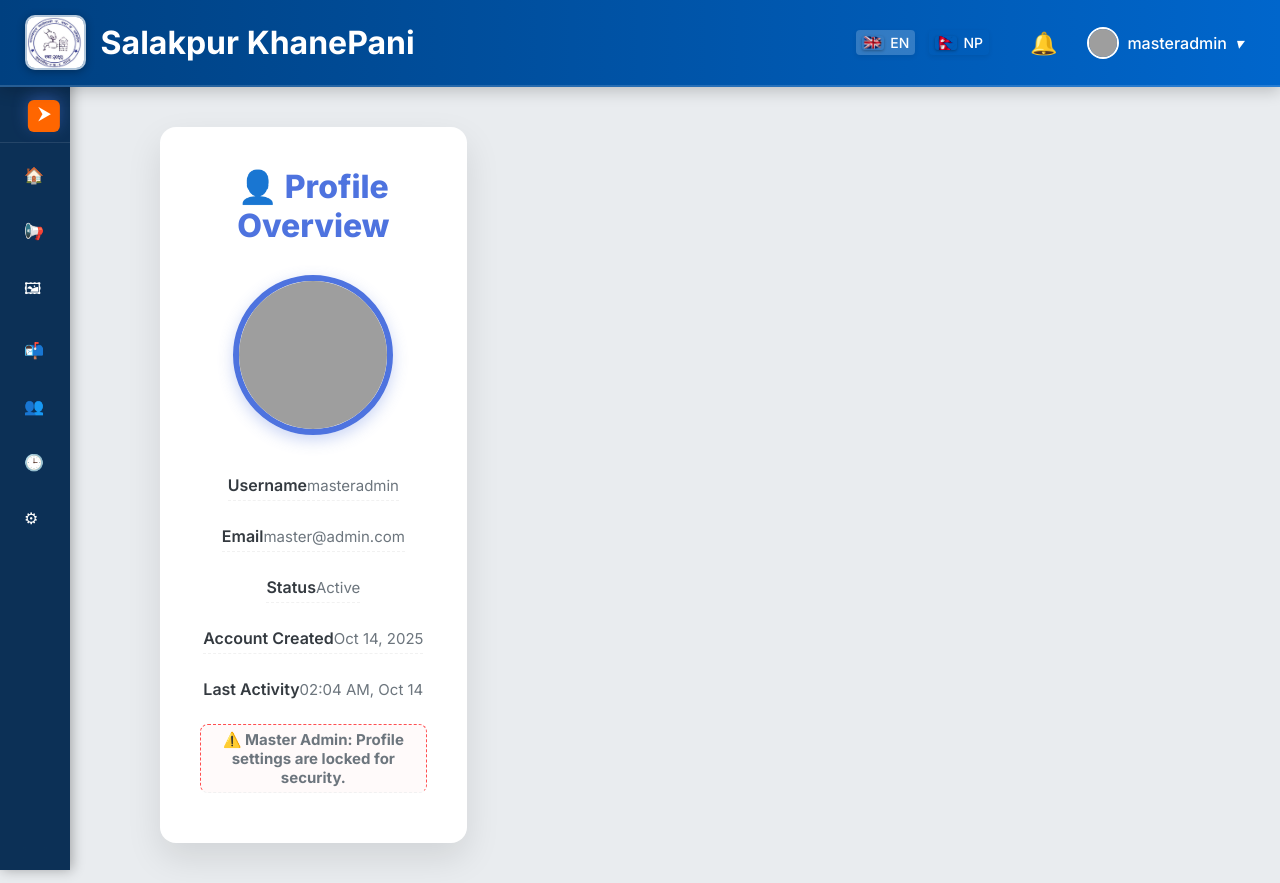
After one commit to NischalAcharya060/Khanepani, a PHP site: page /admin/profile.php in a window 1280 px wide. The commit adds this page. Run offline with PHP 8.4, Linux system fonts and the light colour scheme; the visitor is signed in with stand-in values (Sample User, id 1); data that the repository does not hold is empty; grey boxes are pictures that could not be loaded.

Commit message:
improvements

```diff
--- /dev/null
+++ b/admin/profile.php
@@ -0,0 +1,391 @@
+<?php
+session_start();
+// NOTE: Assuming db.php and lang.php exist and contain necessary logic.
+include '../config/db.php';
+include '../config/lang.php';
+
+if (!isset($_SESSION['admin'])) {
+    header("Location: login.php");
+    exit();
+}
+
+$admin_id = $_SESSION['admin'];
+$is_master = false;
+$error = null;
+$success = $_SESSION['success'] ?? null;
+unset($_SESSION['success']); // Clear success message after displaying
+
+if ($admin_id === "master") {
+    $is_master = true;
+    // Master admin info (hardcoded)
+    $admin = [
+        'id' => 0,
+        'username' => 'masteradmin',
+        'email' => 'master@admin.com',
+        'status' => 'active',
+        'profile_pic' => 'default.png',
+        'created_at' => date('Y-m-d H:i:s'),
+        'last_login' => date('Y-m-d H:i:s'),
+        'password' => '', // Not needed
+    ];
+} else {
+    // Normal admin fetch
+    // FIX 1: Sanitize/validate the session ID immediately
+    $admin_id = intval($_SESSION['admin']);
+    $stmt = $conn->prepare("SELECT id, username, email, status, profile_pic, created_at, last_login, password FROM admins WHERE id = ?");
+    $stmt->bind_param("i", $admin_id);
+    $stmt->execute();
+    $result = $stmt->get_result();
+    $admin = $result->fetch_assoc();
+    $stmt->close();
+
+    if (!$admin) die("❌ Admin not found in database.");
+}
+
+// Handle profile update (only for normal admin)
+if (!$is_master && $_SERVER['REQUEST_METHOD'] === 'POST' && !isset($_POST['change_password'])) {
+    $new_username = trim($_POST['username']);
+    $profile_pic = $admin['profile_pic'] ?? 'default.png';
+
+    if (empty($new_username)) {
+        $error = "⚠️ Username cannot be empty.";
+    }
+
+    // Handle File Upload
+    if (empty($error) && !empty($_FILES['profile_pic']['name']) && $_FILES['profile_pic']['error'] === 0) {
+        $upload_dir = '../assets/uploads/profile/';
+        if (!is_dir($upload_dir)) mkdir($upload_dir, 0755, true);
+
+        // FIX 2: Security check - Verify MIME type
+        $allowed_types = ['image/jpeg', 'image/png', 'image/gif'];
+        $file_tmp = $_FILES['profile_pic']['tmp_name'];
+        $file_type = @mime_content_type($file_tmp);
+
+        if (!in_array($file_type, $allowed_types)) {
+            $error = "❌ Invalid file type. Only JPG, PNG, and GIF are allowed.";
+        } else {
+            $ext = pathinfo($_FILES['profile_pic']['name'], PATHINFO_EXTENSION);
+            // Generate secure, unique filename
+            $file_name = time() . '_' . bin2hex(random_bytes(8)) . '.' . $ext;
+            $target_file = $upload_dir . $file_name;
+
+            if (move_uploaded_file($file_tmp, $target_file)) {
+                // Delete old pic if it exists and is not default
+                if (!empty($admin['profile_pic']) && $admin['profile_pic'] !== 'default.png' && file_exists($upload_dir . $admin['profile_pic'])) {
+                    unlink($upload_dir . $admin['profile_pic']);
+                }
+                $profile_pic = $file_name;
+            } else {
+                $error = "❌ Failed to upload profile picture.";
+            }
+        }
+    }
+
+    // FIX 3: Perform the update if valid username and no upload error
+    if (empty($error)) {
+        // Only update if username or profile picture has actually changed
+        if ($new_username !== $admin['username'] || $profile_pic !== $admin['profile_pic']) {
+            $stmt = $conn->prepare("UPDATE admins SET username = ?, profile_pic = ? WHERE id = ?");
+            $stmt->bind_param("ssi", $new_username, $profile_pic, $admin['id']);
+            $stmt->execute();
+            $stmt->close();
+
+            $_SESSION['username'] = $new_username;
+            $_SESSION['success'] = "✅ Profile updated successfully! Changes will reflect after refresh.";
+            header("Location: profile.php");
+            exit();
+        } else {
+            $error = "⚠️ No changes detected. Nothing updated.";
+        }
+    }
+}
+
+// Handle password change (only for normal admin)
+if (!$is_master && isset($_POST['change_password'])) {
+    $current_pass = $_POST['current_password'];
+    $new_pass = $_POST['new_password'];
+    $confirm_pass = $_POST['confirm_password'];
+
+    if (password_verify($current_pass, $admin['password'])) {
+        if ($new_pass === $confirm_pass && strlen($new_pass) >= 8) { // Added minimum length check
+            $hashed = password_hash($new_pass, PASSWORD_DEFAULT);
+            $stmt = $conn->prepare("UPDATE admins SET password = ? WHERE id = ?");
+            $stmt->bind_param("si", $hashed, $admin['id']);
+            $stmt->execute();
+            $stmt->close();
+
+            $_SESSION['success'] = "✅ Password changed successfully!";
+            header("Location: profile.php");
+            exit();
+        } else {
+            $error = "⚠️ New password and confirm password do not match or new password is too short (min 8 chars).";
+        }
+    } else {
+        $error = "❌ Current password is incorrect.";
+    }
+}
+?>
+<!DOCTYPE html>
+<html lang="en">
+<head>
+    <meta charset="UTF-8">
+    <meta name="viewport" content="width=device-width, initial-scale=1.0">
+    <title>Profile - Admin</title>
+    <link href="https://fonts.googleapis.com/css2?family=Inter:wght@400;500;600;700;800&display=swap" rel="stylesheet">
+    <style>
+        /* Modern Reset and Typography */
+        * { box-sizing: border-box; margin: 0; padding: 0; font-family: 'Inter', sans-serif; }
+        body { background: #e9ecef; color: #343a40; min-height: 100vh; }
+
+        /* Layout Container */
+        .container {
+            max-width: 1000px;
+            margin: 20px auto;
+            padding: 20px;
+            display: grid;
+            grid-template-columns: 1fr 2fr;
+            gap: 40px;
+        }
+
+        /* Card Styling */
+        .card {
+            background: #ffffff;
+            border-radius: 16px;
+            padding: 40px;
+            box-shadow: 0 15px 35px rgba(0, 0, 0, 0.1);
+            transition: transform 0.3s ease, box-shadow 0.3s ease;
+            display: flex;
+            flex-direction: column;
+        }
+        .card:hover {
+            box-shadow: 0 20px 45px rgba(0, 0, 0, 0.15);
+        }
+
+        /* Profile Info */
+        .profile-info {
+            text-align: center;
+            align-items: center;
+            justify-content: center;
+            grid-column: 1 / 2; /* Forces it to the left column */
+        }
+        .profile-info img {
+            width: 160px;
+            height: 160px;
+            border-radius: 50%;
+            object-fit: cover;
+            border: 6px solid #4e73df;
+            margin-bottom: 25px;
+            box-shadow: 0 5px 15px rgba(78, 115, 223, 0.3);
+            transition: transform 0.4s cubic-bezier(0.175, 0.885, 0.32, 1.275);
+        }
+        .profile-info img:hover { transform: scale(1.08); }
+        .profile-info p {
+            margin: 10px 0;
+            font-size: 15px;
+            color: #6c757d;
+            display: flex;
+            justify-content: space-between;
+            align-items: center;
+            padding: 5px 0;
+            border-bottom: 1px dashed #f1f1f1;
+        }
+        .profile-info strong {
+            color: #343a40;
+            font-weight: 600;
+            font-size: 16px;
+        }
+
+        /* Headings */
+        h2 {
+            font-size: 32px;
+            color: #4e73df;
+            margin-bottom: 30px;
+            font-weight: 800;
+        }
+        h3 {
+            font-size: 22px;
+            margin: 30px 0 20px;
+            color: #343a40;
+            padding-bottom: 5px;
+            font-weight: 700;
+            border-bottom: 2px solid #f1f1f1;
+        }
+
+        /* Forms */
+        form { display: flex; flex-direction: column; gap: 15px; }
+        label { font-weight: 600; font-size: 14px; color: #495057; }
+
+        input[type="text"], input[type="password"], input[type="file"] {
+            padding: 12px 18px;
+            border-radius: 10px;
+            border: 1px solid #ced4da;
+            font-size: 15px;
+            width: 100%;
+            background: #f8f9fa;
+            transition: border-color 0.3s, box-shadow 0.3s;
+        }
+        input[type="text"]:focus, input[type="password"]:focus, input[type="file"]:focus {
+            border-color: #4e73df;
+            box-shadow: 0 0 0 3px rgba(78, 115, 223, 0.2);
+            background: #fff;
+            outline: none;
+        }
+
+        /* Button Styling */
+        button {
+            background: linear-gradient(45deg, #4e73df, #6610f2);
+            color: #fff;
+            padding: 14px;
+            border: none;
+            border-radius: 10px;
+            font-weight: 700;
+            cursor: pointer;
+            transition: all 0.3s ease;
+            letter-spacing: 0.5px;
+            box-shadow: 0 4px 15px rgba(78, 115, 223, 0.4);
+        }
+        button:hover {
+            background: linear-gradient(45deg, #6610f2, #4e73df);
+            transform: translateY(-2px);
+            box-shadow: 0 6px 20px rgba(78, 115, 223, 0.6);
+        }
+
+        /* Message Styles */
+        .error {
+            background: #fef2f2;
+            color: #b91c1c;
+            padding: 15px;
+            border-radius: 10px;
+            border: 1px solid #fca5a5;
+            margin-bottom: 25px;
+            text-align: center;
+            font-weight: 500;
+        }
+        .success {
+            background: #ecfdf5;
+            color: #065f46;
+            padding: 15px;
+            border-radius: 10px;
+            border: 1px solid #34d399;
+            margin-bottom: 25px;
+            text-align: center;
+            font-weight: 500;
+        }
+
+        /* Master Admin Warning */
+        .master-warning {
+            margin-top: 25px;
+            font-weight: 700;
+            color: #ff4d4f;
+            padding: 10px;
+            border: 1px dashed #ff4d4f;
+            border-radius: 8px;
+            background-color: #fffafa;
+        }
+
+        /* Responsive adjustments */
+        @media(max-width:992px){
+            .container {
+                grid-template-columns: 1fr; /* Stack columns */
+                gap: 30px;
+                margin: 30px auto;
+            }
+            .profile-info {
+                grid-column: 1 / 2;
+            }
+        }
+        @media(max-width:576px){
+            .card {
+                padding: 30px 20px;
+                border-radius: 12px;
+            }
+            h2 { font-size: 28px; }
+            h3 { font-size: 20px; margin-top: 20px; }
+            .profile-info img { width: 120px; height: 120px; }
+            .profile-info p { font-size: 14px; }
+        }
+    </style>
+</head>
+<body>
+
+<?php include '../components/admin_header.php'; ?>
+
+<div class="container">
+
+    <!-- Profile Info Card -->
+    <div class="card profile-info">
+        <h2><span style="color:#6610f2;">👤</span> Profile Overview</h2>
+
+        <img src="../assets/uploads/profile/<?= htmlspecialchars($admin['profile_pic'] ?? 'default.png', ENT_QUOTES, 'UTF-8') ?>" alt="Profile Picture">
+
+        <p>
+            <strong>Username</strong>
+            <span><?= htmlspecialchars($admin['username'] ?? 'N/A', ENT_QUOTES, 'UTF-8') ?></span>
+        </p>
+        <p>
+            <strong>Email</strong>
+            <span><?= htmlspecialchars($admin['email'] ?? 'N/A', ENT_QUOTES, 'UTF-8') ?></span>
+        </p>
+        <p>
+            <strong>Status</strong>
+            <span><?= htmlspecialchars(ucfirst($admin['status'] ?? 'N/A'), ENT_QUOTES, 'UTF-8') ?></span>
+        </p>
+        <p>
+            <strong>Account Created</strong>
+            <span><?= htmlspecialchars(date('M d, Y', strtotime($admin['created_at'] ?? 'N/A')), ENT_QUOTES, 'UTF-8') ?></span>
+        </p>
+        <p style="border-bottom: none;">
+            <strong>Last Activity</strong>
+            <span><?= htmlspecialchars(date('H:i A, M d', strtotime($admin['last_login'] ?? 'N/A')), ENT_QUOTES, 'UTF-8') ?></span>
+        </p>
+
+        <?php if($is_master): ?>
+            <p class="master-warning">
+                ⚠️ Master Admin: Profile settings are locked for security.
+            </p>
+        <?php endif; ?>
+    </div>
+
+    <!-- Update / Password Card for non-master only -->
+    <?php if(!$is_master): ?>
+        <div class="card">
+            <?php if($error): ?>
+                <p class="error"><?= htmlspecialchars($error) ?></p>
+            <?php endif; ?>
+            <?php if($success): ?>
+                <p class="success"><?= htmlspecialchars($success) ?></p>
+            <?php endif; ?>
+
+            <h3 style="margin-top: 0;">✏️ Edit Account Details</h3>
+            <form method="POST" enctype="multipart/form-data">
+                <label for="username">Username:</label>
+                <input type="text" id="username" name="username" value="<?= htmlspecialchars($admin['username'] ?? '', ENT_QUOTES, 'UTF-8') ?>" required>
+
+                <label for="profile_pic">Change Profile Picture:</label>
+                <input type="file" id="profile_pic" name="profile_pic" accept=".jpg,.jpeg,.png,.gif">
+
+                <button type="submit" style="margin-top: 10px;">Save Profile Changes</button>
+            </form>
+
+            <h3>🔑 Update Security Credentials</h3>
+            <form method="POST">
+                <input type="hidden" name="change_password" value="1">
+
+                <label>Current Password:</label>
+                <input type="password" name="current_password" required placeholder="Enter your current password">
+
+                <label>New Password (min 8 chars):</label>
+                <input type="password" name="new_password" required placeholder="New password">
+
+                <label>Confirm New Password:</label>
+                <input type="password" name="confirm_password" required placeholder="Confirm new password">
+
+                <button type="submit">Change Password</button>
+            </form>
+        </div>
+    <?php endif; ?>
+
+</div>
+
+</body>
+</html>
--- a/components/admin_header.php
+++ b/components/admin_header.php
@@ -31,6 +31,37 @@ $username = $_SESSION['username'] ?? 'Admin';
 
 // Sidebar state from session (default collapsed)
 $sidebar_state = $_SESSION['sidebar_state'] ?? 'collapsed';
+?>
+<?php
+include '../config/lang.php';
+
+if (!isset($_SESSION['admin'])) {
+    header("Location: login.php");
+    exit();
+}
+
+$admin_id = $_SESSION['admin'];
+
+// Fetch profile info
+if ($admin_id === 'master') {
+    $profile_pic = 'default.png';
+    $username = 'masteradmin';
+} else {
+    $stmt = $conn->prepare("SELECT username, profile_pic FROM admins WHERE id = ?");
+    $stmt->bind_param("i", $admin_id);
+    $stmt->execute();
+    $result = $stmt->get_result();
+    $admin = $result->fetch_assoc();
+
+    if ($admin) {
+        $profile_pic = $admin['profile_pic'] ?: 'default.png';
+        $username = $admin['username'] ?: 'Admin';
+    } else {
+        // Fallback if something went wrong
+        $profile_pic = 'default.png';
+        $username = 'Admin';
+    }
+}
 ?>
 <?php
 function isMobile() {
@@ -71,8 +102,22 @@ if (isMobile()) {
             <?php endif; ?>
         </div>
 
-        <span>👤 <?= htmlspecialchars($username) ?></span>
-        <a href="../admin/logout.php" class="logout-btn"><?= $lang['logout'] ?></a>
+        <!-- User Profile Dropdown -->
+        <div class="profile-menu">
+            <div class="profile-trigger" onclick="toggleProfileMenu()">
+                <img src="../assets/uploads/profile/<?= htmlspecialchars($profile_pic, ENT_QUOTES, 'UTF-8') ?>"
+                     alt="Profile" class="profile-pic">
+                <span><?= htmlspecialchars($username, ENT_QUOTES, 'UTF-8') ?></span>
+                <i class="arrow">&#9662;</i>
+            </div>
+
+            <div class="profile-dropdown" id="profileDropdown">
+                <a href="../admin/profile.php">👤 <?= htmlspecialchars($lang['my_profile'] ?? 'My Profile', ENT_QUOTES, 'UTF-8') ?></a>
+                <a href="../admin/logout.php" class="logout-link">🚪 <?= htmlspecialchars($lang['logout'] ?? 'Logout', ENT_QUOTES, 'UTF-8') ?></a>
+            </div>
+        </div>
+
+        <!-- Mobile menu button -->
         <button class="menu-toggle" onclick="toggleSidebar()">☰</button>
     </div>
 </header>
@@ -255,6 +300,72 @@ if (isMobile()) {
     @keyframes pulse {
         0%, 100% { transform: scale(1); }
         50% { transform: scale(1.2); }
+    }
+
+    /* ================================
+       Profile Menu
+    ================================ */
+    .profile-menu {
+        position: relative;
+        display: flex;
+        align-items: center;
+    }
+
+    .profile-trigger {
+        display: flex;
+        align-items: center;
+        gap: 8px;
+        cursor: pointer;
+        padding: 6px 12px;
+        border-radius: 6px;
+        transition: background 0.3s ease;
+    }
+
+    .profile-trigger:hover {
+        background: rgba(255,255,255,0.15);
+    }
+
+    .profile-pic {
+        width: 32px;
+        height: 32px;
+        border-radius: 50%;
+        object-fit: cover;
+        border: 2px solid #fff;
+    }
+
+    .profile-dropdown {
+        position: absolute;
+        top: 110%;
+        right: 0;
+        background: #fff;
+        border-radius: 8px;
+        box-shadow: 0 6px 18px rgba(0,0,0,0.15);
+        display: none;
+        flex-direction: column;
+        min-width: 180px;
+        z-index: 999;
+        overflow: hidden;
+        animation: fadeIn 0.25s ease;
+    }
+
+    .profile-dropdown a {
+        padding: 12px 16px;
+        color: #333;
+        text-decoration: none;
+        font-size: 14px;
+        display: flex;
+        align-items: center;
+        gap: 8px;
+        transition: background 0.2s;
+    }
+
+    .profile-dropdown a:hover {
+        background: #f5f5f5;
+    }
+
+    .logout-link {
+        color: #d9534f !important;
+        font-weight: bold;
     }
 
     /* ================================
@@ -618,3 +729,19 @@ if (isMobile()) {
         }
     });
 </script>
+
+<script>
+    function toggleProfileMenu() {
+        const dropdown = document.getElementById("profileDropdown");
+        dropdown.style.display = dropdown.style.display === "flex" ? "none" : "flex";
+    }
+
+    // Close dropdown when clicking outside
+    window.addEventListener("click", function(e) {
+        const trigger = document.querySelector(".profile-trigger");
+        const dropdown = document.getElementById("profileDropdown");
+        if (!trigger.contains(e.target)) {
+            dropdown.style.display = "none";
+        }
+    });
+</script>
--- a/components/footer.php
+++ b/components/footer.php
@@ -11,7 +11,7 @@
         <div class="footer-section">
             <h4><?= $lang['quick_links'] ?? 'QUICK LINKS' ?></h4>
             <ul>
-                <li><a href="#"><?= $lang['our_services'] ?? 'Our Services' ?></a></li>
+                <li><a href="../our_services.php"><?= $lang['our_services'] ?? 'Our Services' ?></a></li>
             </ul>
         </div>
 
--- a/lang/en.php
+++ b/lang/en.php
@@ -156,6 +156,8 @@ $lang = [
 
     // User side
     "home" => "Home",
+    "about" => "About",
+    "about_us" => "About us",
     "user_notices" => "Notices",
     "resources" => "Resources",
     "user_gallery" => "Gallery",
--- a/lang/np.php
+++ b/lang/np.php
@@ -156,6 +156,8 @@ $lang = [
 
     // User Side
     "home" => "गृहपृष्ठ",
+    "about" => "बारेमा",
+    "about_us" => "हाम्रो बारेमा",
     "user_notices" => "सूचनाहरू",
     "resources" => "स्रोतहरू",
     "user_gallery" => "ग्यालरी",
```
Also changed, not shown: about_us.php (added, +61 -0 lines), admin/login.php (+12 -1 lines), components/header.php (+9 -4 lines), our_services.php (added, +60 -0 lines).
